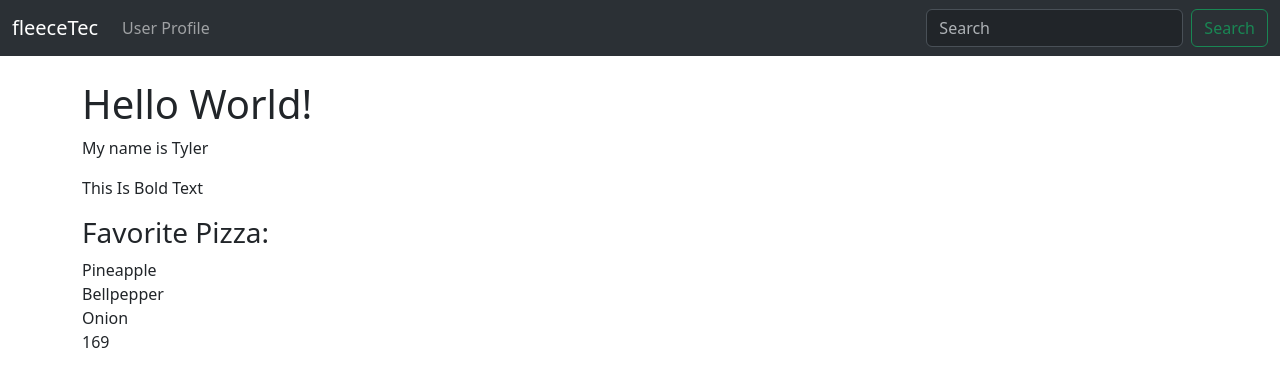
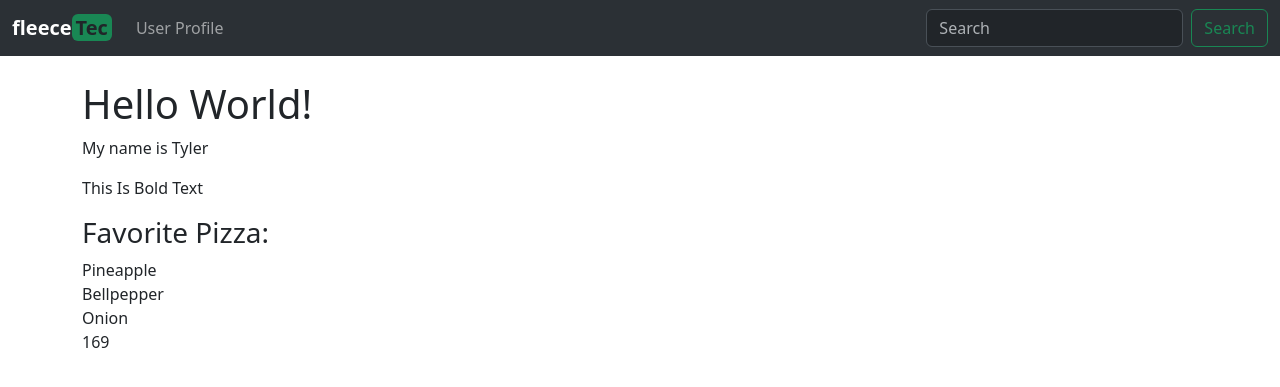
Before and after one commit to efelicidario/flask_blog, a Flask app: page / in a window 1280 px wide. Shown: the top 387 px of the page. Run offline with Flask 3, Linux system fonts and the light colour scheme.

Commit message:
brand change

```diff
--- a/templates/navbar.html
+++ b/templates/navbar.html
@@ -1,6 +1,6 @@
 <nav class="navbar navbar-expand-lg bg-body-tertiary" data-bs-theme="dark">
     <div class="container-fluid">
-      <a class="navbar-brand" href="{{ url_for('index') }}">fleeceTec</a>
+      <a class="navbar-brand fw-bold" href="{{ url_for('index') }}">fleece<span class="bg-success text-dark rounded px-1 ">Tec</span></a>
       <button class="navbar-toggler" type="button" data-bs-toggle="collapse" data-bs-target="#navbarSupportedContent" aria-controls="navbarSupportedContent" aria-expanded="false" aria-label="Toggle navigation">
         <span class="navbar-toggler-icon"></span>
       </button>
```
